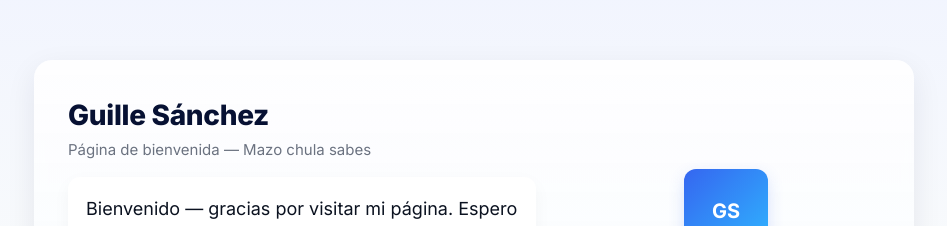
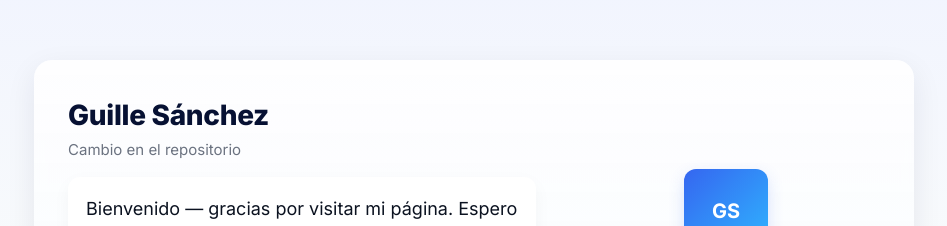
Before and after one commit to guisnzmtz/webestaticaGuille, a plain HTML site: page index.html in a window 1280 px wide. Shown: the part 150-376 px from the top of the page, without its empty margins (166-1113 px from the left). Drawn offline with Linux system fonts and the light colour scheme.

Commit message:
Update welcome title in index.html

```diff
--- a/index.html
+++ b/index.html
@@ -19,7 +19,7 @@
     <main class="container" role="main">
         <section class="left">
             <h1 class="name">Guille Sánchez </h1>
-            <p class="title">Página de bienvenida — Mazo chula sabes</p>
+            <p class="title">Cambio en el repositorio</p>
 
             <div class="card fade-in" id="welcomeCard" aria-live="polite">
                 <p id="welcomeMessage" class="message">Bienvenido — gracias por visitar mi página. Espero que encuentres
```
